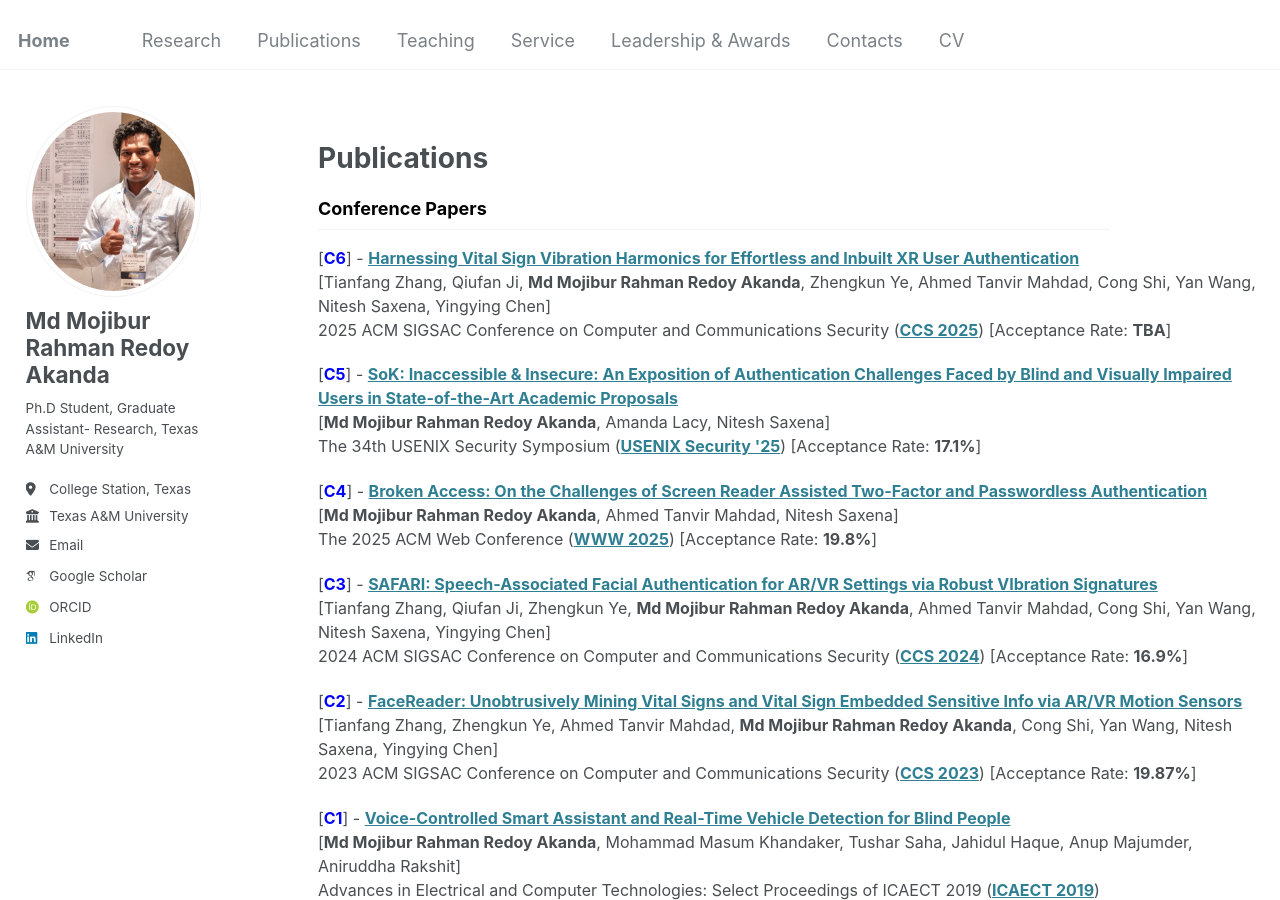
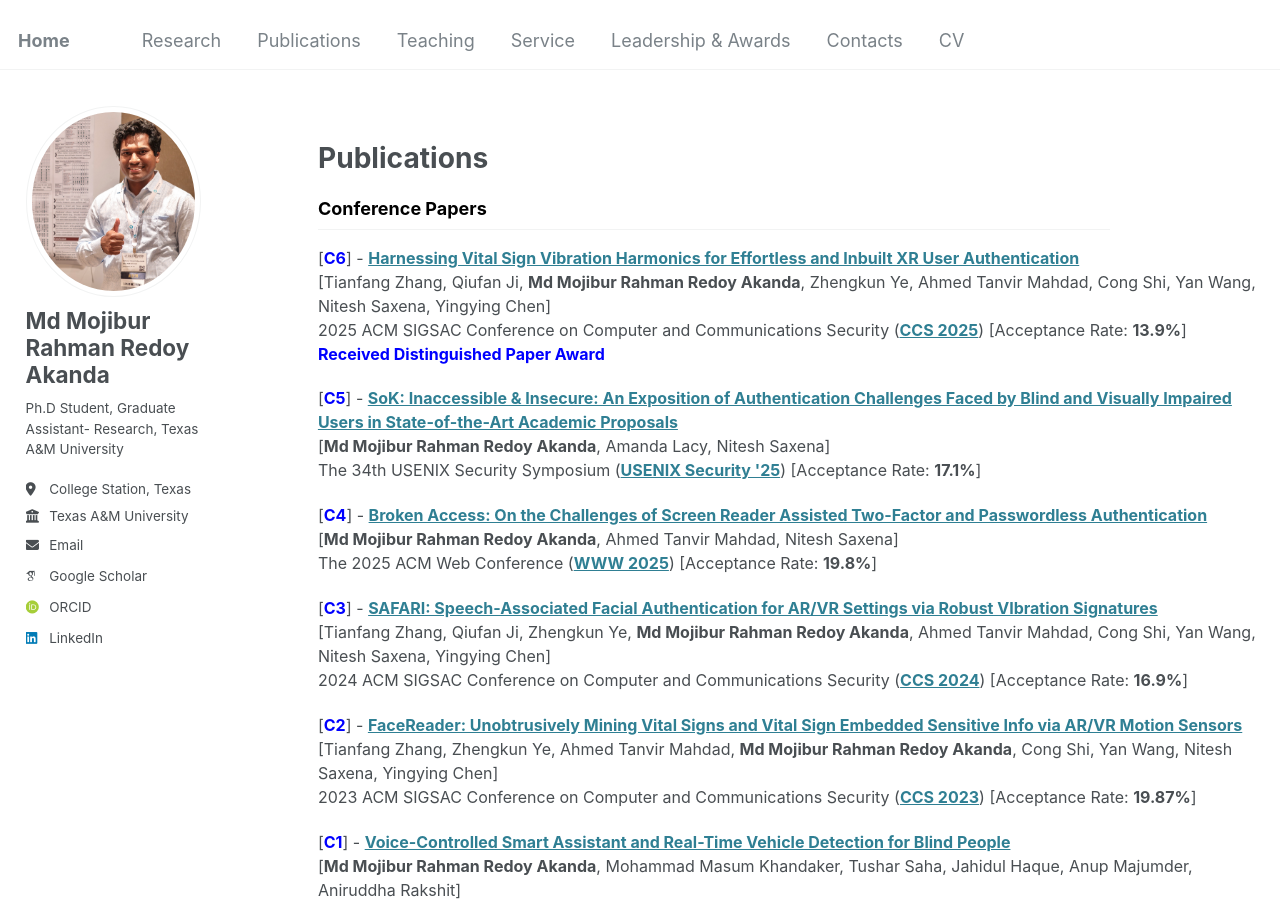
Before and after one commit to redoyakanda/redoyakanda.github.io, a Jekyll site: the page built from _pages/publications.html, in a window 1280 px wide and 900 px high. Built offline with Jekyll 4.4.1, drawn with Linux system fonts in a browser that asks for light colours; some web fonts are replaced.

Commit message:
Update publications.html

```diff
--- a/_pages/publications.html
+++ b/_pages/publications.html
@@ -26,8 +26,15 @@ author_profile: true
   [Tianfang Zhang, Qiufan Ji, <strong>Md Mojibur Rahman Redoy Akanda</strong>, Zhengkun Ye, Ahmed Tanvir Mahdad, Cong Shi, Yan Wang, Nitesh Saxena, Yingying Chen] <br>
   2025 ACM SIGSAC Conference on Computer and Communications Security
   (<strong><a href="https://www.sigsac.org/ccs/CCS2025/">CCS 2025</a></strong>)
-    [Acceptance Rate: <strong>TBA</strong>]
+  [Acceptance Rate: <strong>13.9%</strong>] <br>
+  <strong>
+  <a href="https://www.sigsac.org/ccs/CCS2025/awards/" style="color:blue; text-decoration:none;">
+    Received Distinguished Paper Award
+  </a>
+</strong>
+
 </p>
+
 
   <p>
     [<strong><span style="color:blue">C5</span></strong>] -
```
Lines whose indentation alone changed are shown as unchanged.
